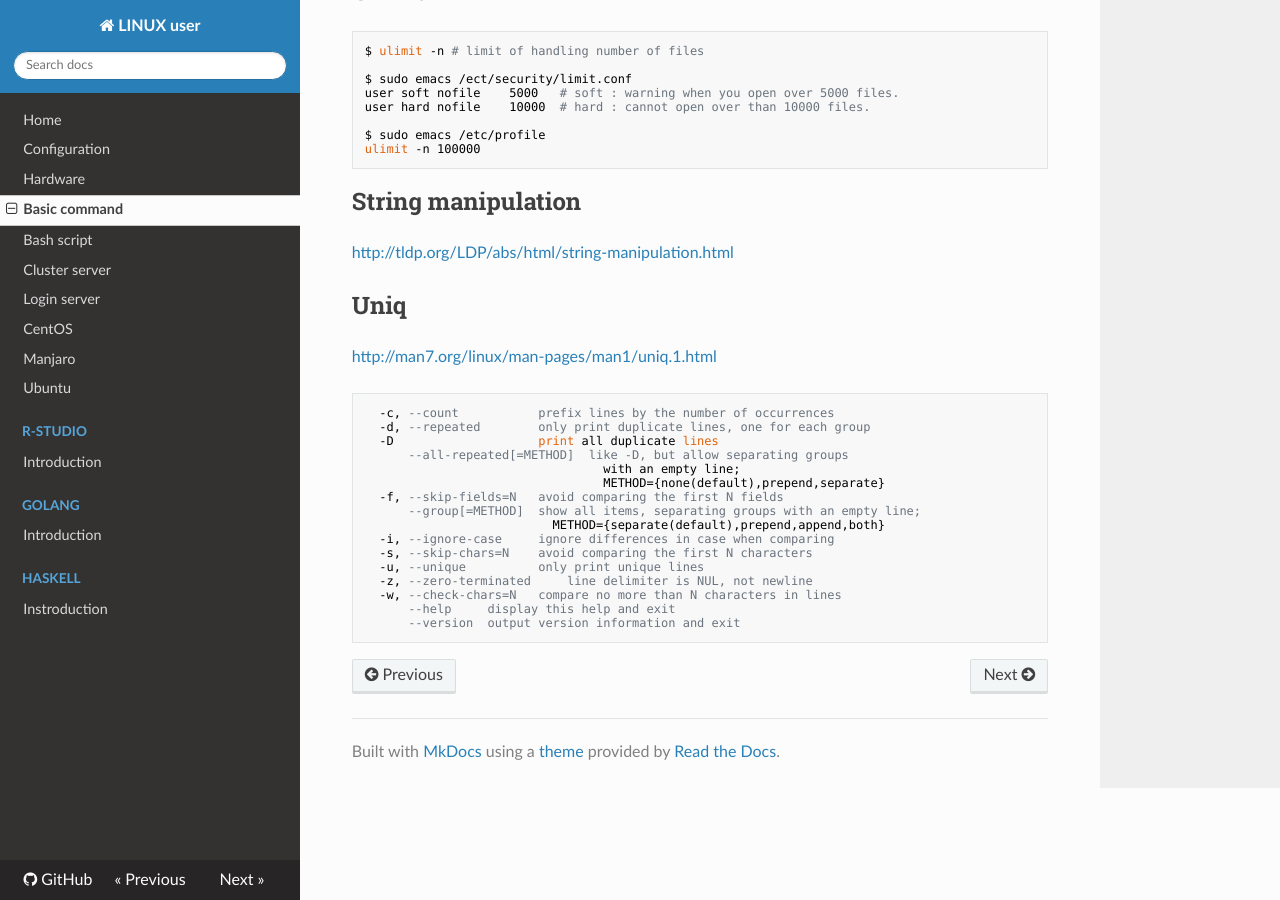
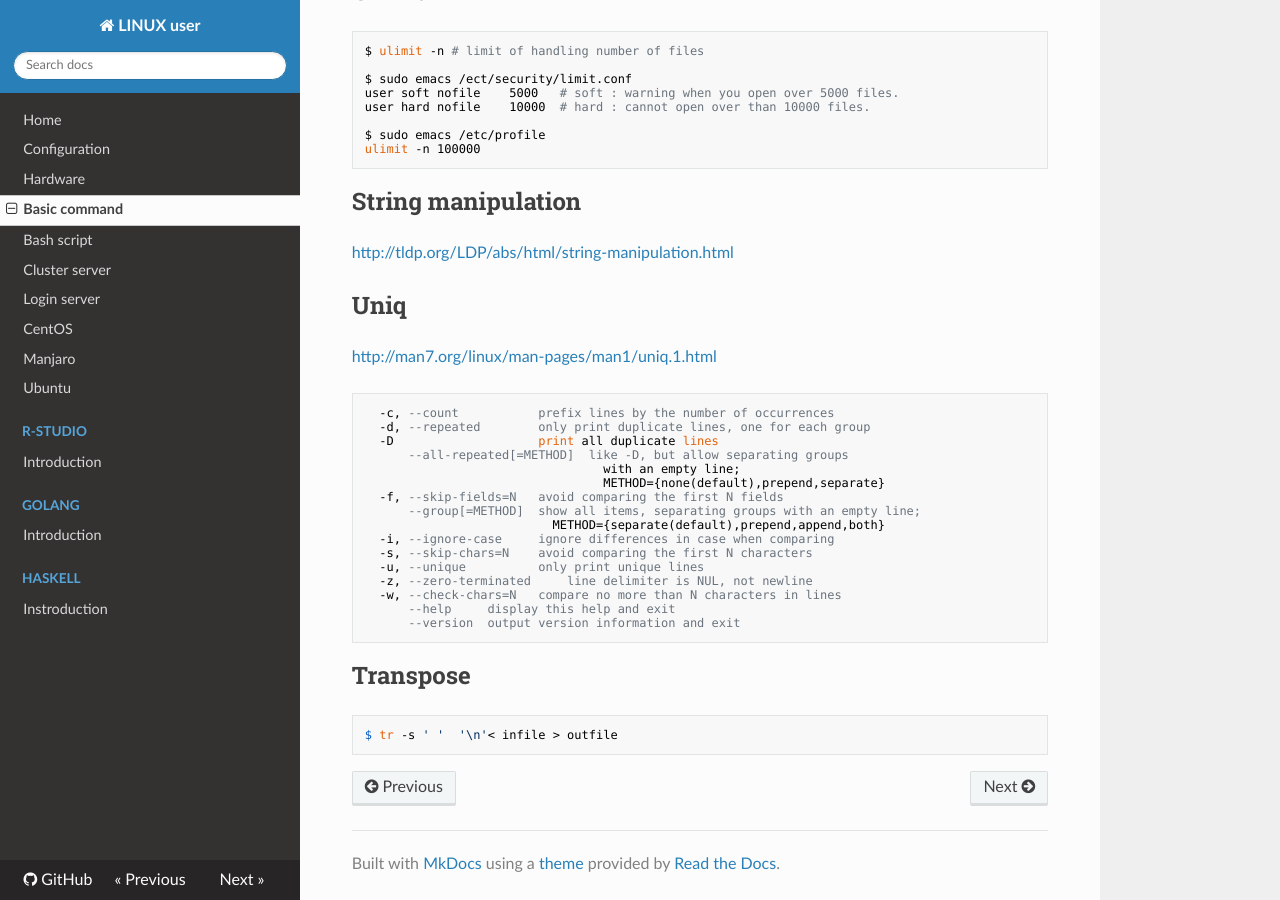
Before and after one commit to WonyoungCho/LINUX, an MkDocs documentation site: the page built from docs/basic_comm.md, in a window 1280 px wide and 900 px high, scrolled down 4434 px. Built offline with MkDocs 1.6.1, drawn with Linux system fonts in a browser that asks for light colours; nearby versions of some CDN libraries; old or Windows-style settings are respelled for this version of MkDocs.

Commit message:
Update basic_comm.md

````diff
--- a/docs/basic_comm.md
+++ b/docs/basic_comm.md
@@ -233,3 +233,8 @@ ulimit -n 100000
       --help     display this help and exit
       --version  output version information and exit
 ```
+
+## Transpose
+```
+$ tr -s ' '  '\n'< infile > outfile
+```
````
